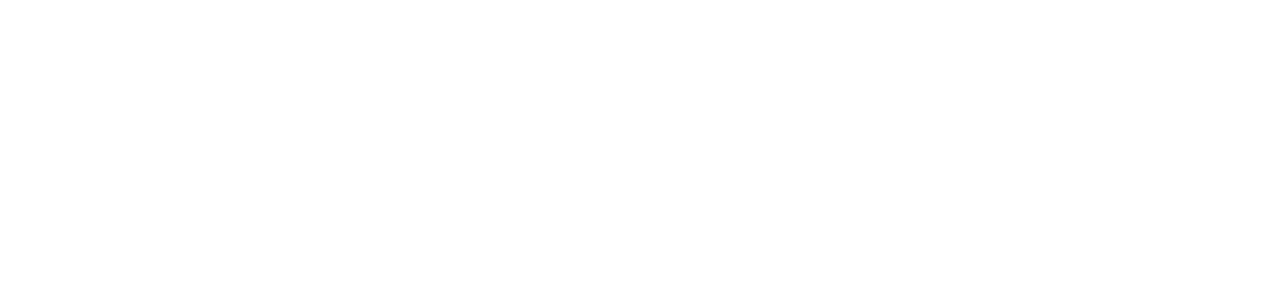
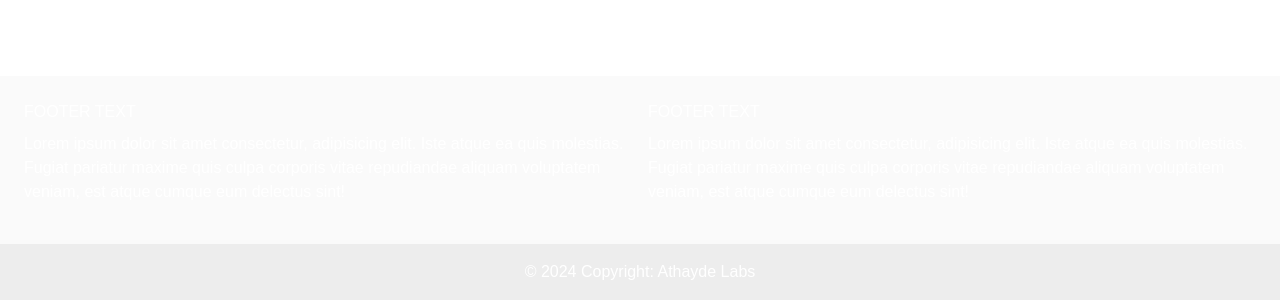
Before and after one commit to athaydaooo/portfolio-artistamarea, a Next.js app: page / in a window 1280 px wide. Shown: the part 800-1100 px from the top of the page. Before the commit the page ends 800 px from the top, so only its background shows below. Built offline with nearby package versions, Linux system fonts and the light colour scheme.

Commit message:
added gallery fixes

```diff
--- /dev/null
+++ b/src/app/components/footer.tsx
@@ -0,0 +1,41 @@
+import React from 'react';
+
+const Footer: React.FC = () => {
+    return (
+        <footer
+  className="flex flex-col w-screen items-center bg-zinc-50 text-center text-surface dark:bg-neutral-700 dark:text-white lg:text-left">
+  <div className="container p-6">
+    <div className="grid gap-4 lg:grid-cols-2">
+      <div className="mb-6 md:mb-0">
+        <h5 className="mb-2 font-medium uppercase">Footer text</h5>
+
+        <p className="mb-4">
+          Lorem ipsum dolor sit amet consectetur, adipisicing elit. Iste
+          atque ea quis molestias. Fugiat pariatur maxime quis culpa
+          corporis vitae repudiandae aliquam voluptatem veniam, est atque
+          cumque eum delectus sint!
+        </p>
+      </div>
+
+      <div className="mb-6 md:mb-0">
+        <h5 className="mb-2 font-medium uppercase">Footer text</h5>
+
+        <p className="mb-4">
+          Lorem ipsum dolor sit amet consectetur, adipisicing elit. Iste
+          atque ea quis molestias. Fugiat pariatur maxime quis culpa
+          corporis vitae repudiandae aliquam voluptatem veniam, est atque
+          cumque eum delectus sint!
+        </p>
+      </div>
+    </div>
+  </div>
+
+  <div className="w-full bg-black/5 p-4 text-center">
+    © 2024 Copyright:
+    <a href="https://athaydelabs.com/" about='blank'> Athayde Labs</a>
+  </div>
+</footer>
+    );
+};
+
+export default Footer;
--- a/src/app/components/gallery.tsx
+++ b/src/app/components/gallery.tsx
@@ -19,11 +19,14 @@ const Gallery: React.FC<GalleryProps> = ({ images }) => {
     const [selectedImage, setSelectedImage] = useState<ImageData>(images[0]);
     const [hoveredImage, setHoveredImage] = useState<ImageData | null>(null);
 
+    const picSelectorWidth = "5vw";
+    const picSelectorMaxHeight = "40px";
+
 return (
     <>
-        <div className="hidden lg:grid grid-cols-[auto,1fr] justify-center grid-rows-[auto,1fr] w-[60vw] h-auto my-4">
+        <div className="hidden lg:grid grid-cols-[auto,1fr] grid-rows-[auto,1fr] w-auto h-auto my-4 justify-center ">
 
-            <div className="flex flex-col w-[5vw] justify-between mr-5 items-center">
+            <div className={`flex flex-col w-[${picSelectorWidth}] mr-5 justify-between items-center`}>
 
                 {images.map((img, index) => {
                     const marginClass = index == 0 ? 'mb-1': index == images.length-1 ? 'mt-1' : 'my-1';
@@ -31,7 +34,7 @@ return (
                     return (
                         <div
                             key={index}
-                            className={`relative w-[5vw] aspect-[${AspectRatio.ClassicLandscape}] min-h-[40px]${marginClass}`}
+                            className={`relative w-[${picSelectorWidth}] aspect-[${AspectRatio.ClassicLandscape}] min-h-[${picSelectorMaxHeight}]${marginClass}`}
                             onMouseEnter={() => setHoveredImage(img)}
                             onMouseLeave={() => setHoveredImage(null)}
                             onMouseDownCapture={() => setSelectedImage(img)}
@@ -49,7 +52,7 @@ return (
 
             </div>
 
-            <div className={`}flex relative w-full col-span-1 aspect-[${AspectRatio.ClassicLandscape}]`}>
+            <div className={`flex relative w-full col-span-1 aspect-[${AspectRatio.ClassicLandscape}]`}>
                 <Image
                     src={hoveredImage ? hoveredImage.src : selectedImage.src}
                     fill
@@ -59,13 +62,13 @@ return (
                 />
             </div>
 
-            <div className='col-span-2 flex justify-between mt-5 h-[6vh]'>
+            <div className='col-span-2 flex justify-between mt-5'>
                 {images.map((img, index) => {
                     const marginClass = index == maxImagesPerScroll ? 'mr-1': index == images.length - 1 ? 'ml-1' : 'mx-1';
 
                     if(index < maxImagesPerScroll) return;
                     return (
-                        <div key={index} className={`relative w-[5vw] aspect-[${AspectRatio.ClassicLandscape}] min-h-[40px] ${marginClass}`}
+                        <div key={index} className={`relative w-[${picSelectorWidth}] aspect-[${AspectRatio.ClassicLandscape}] min-h-[${picSelectorMaxHeight}] ${marginClass}`}
                             onMouseEnter={() => setHoveredImage(img)}
                             onMouseLeave={() => setHoveredImage(null)}
                             onMouseDownCapture={() => setSelectedImage(img)}
--- a/src/app/components/top-menu.tsx
+++ b/src/app/components/top-menu.tsx
@@ -24,7 +24,7 @@ const TopMenu: React.FC<TopMenuProps> = ({ sections }) => {
   };
 
     return (
-      <header className="relative top-0 left-0 w-full z-10 items-center">
+      <header className="relative top-0 left-0 w-screen z-10 items-center">
         <nav>
           <div className="flex text-black flex-wrap items-center mx-auto p-5 justify-center">
 
--- a/src/app/page.tsx
+++ b/src/app/page.tsx
@@ -1,11 +1,15 @@
+import Footer from "./components/footer";
 import Gallery from "./components/gallery";
 import TopMenu from "./components/top-menu";
 import { AspectRatio } from "./types/aspect-ratio";
 
 export default function Home() {
   return (
-    <div className="flex flex-col w-[100vw] h-screen items-center">
+    <>
       <TopMenu sections={["galeria", "videos", "o ultimo frame", "sobre mim"]} />
+
+      <div className="flex flex-col w-screen h-screen items-center">
+
         <Gallery images={[
         {src: '/gallery/1.jpg', ratio: AspectRatio.Square},
         {src: '/gallery/2.jpg', ratio: AspectRatio.ModernLandscape},
@@ -29,5 +33,7 @@ export default function Home() {
         {src: '/gallery/4.jpg', ratio: AspectRatio.ModernPortrait},
       ]} />
       </div>
+      <Footer />
+    </>
   );
 }
```
Lines whose indentation alone changed are shown as unchanged.
